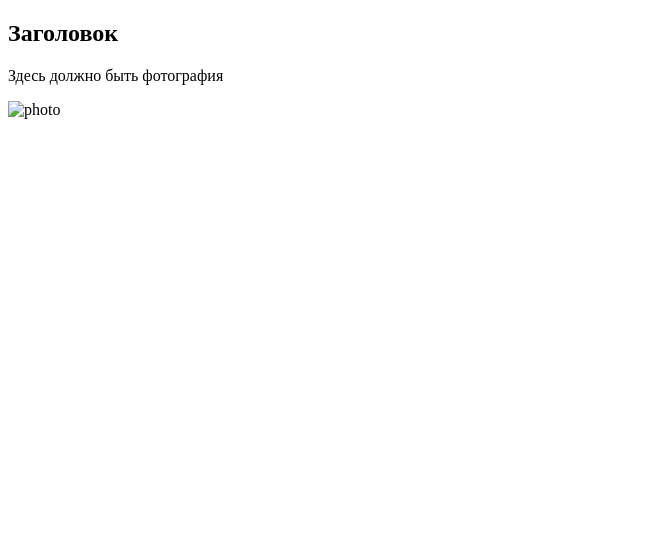
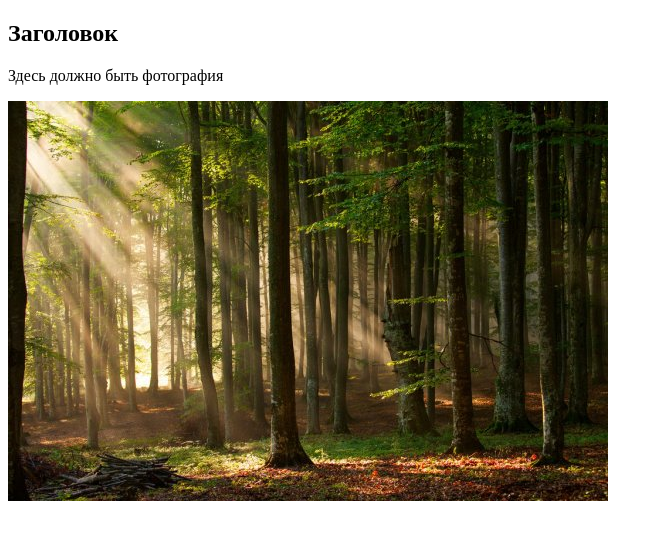
Before and after one commit to nickma07/Toy, a plain HTML site: page index.html in a window 1280 px wide. Shown: the whole page, without its empty margins (0-663 px from the left). Drawn offline with Linux system fonts and the light colour scheme; the site is published under a folder, as on GitHub Pages, so addresses that start at the root find nothing.

Commit message:
Update index.html

```diff
--- a/index.html
+++ b/index.html
@@ -3,6 +3,6 @@
 <body>
 <h2>Заголовок</h2>
 <p>Здесь должно быть фотография</p>
-<img src="/images/photo.jpg" alt="photo" width="600" height="400">
+<img src="images/photo.jpg" alt="photo" width="600" height="400">
 </body>
 </html>
```
